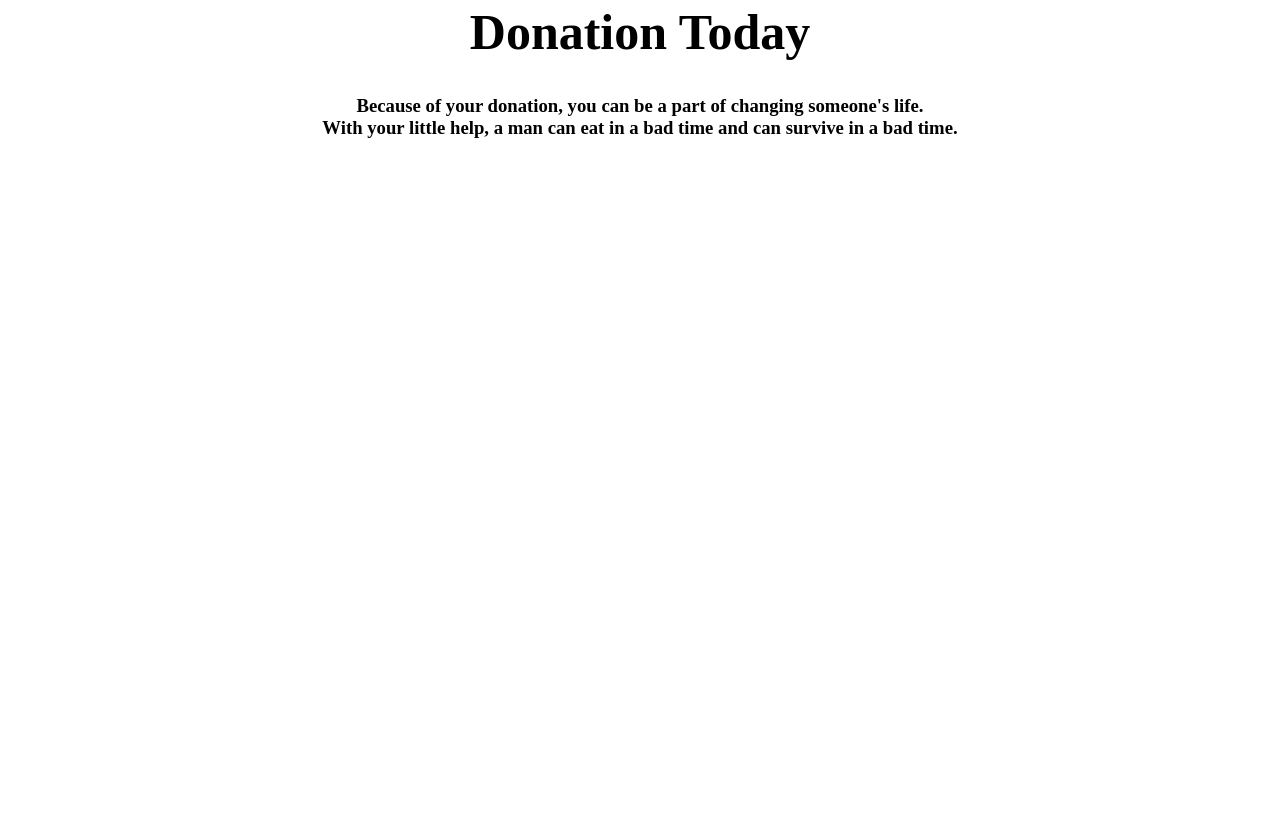
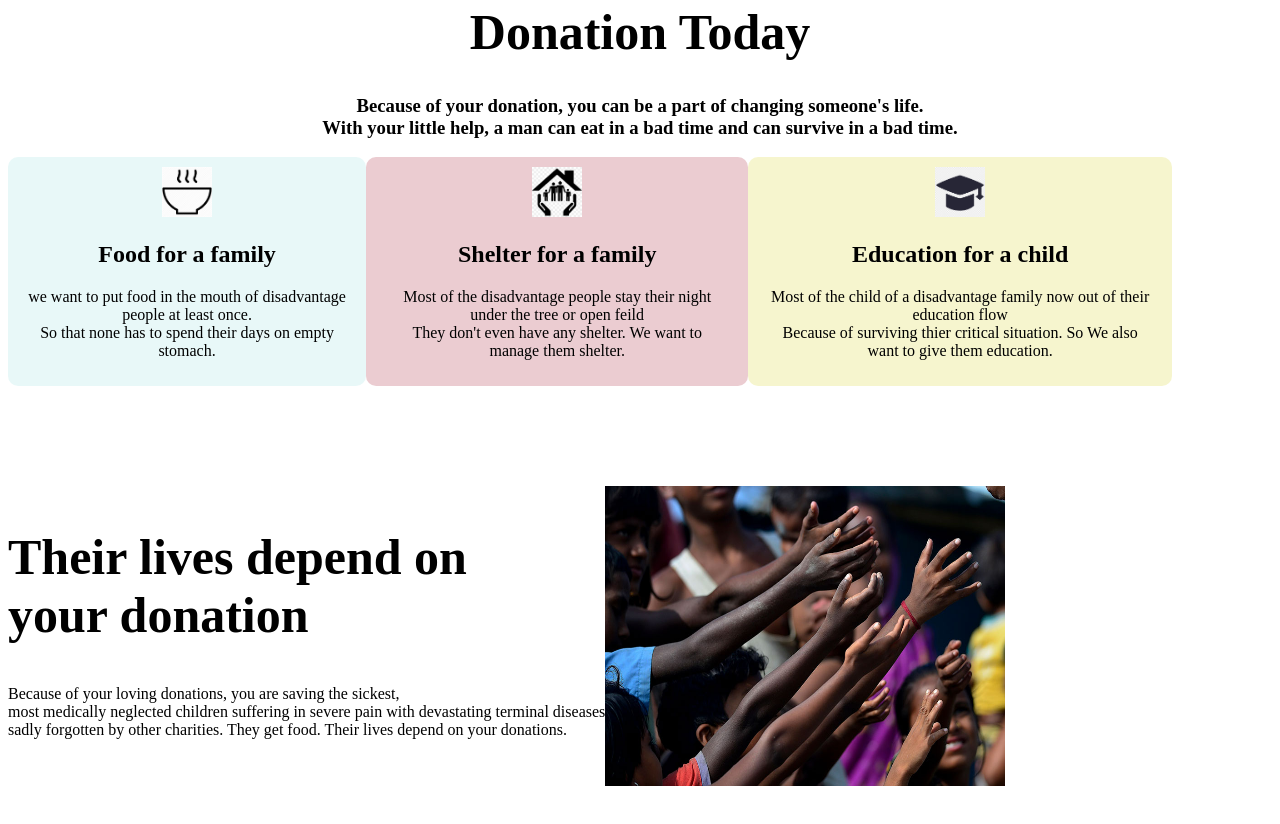
Before and after one commit to chayon8080/Donate-for-humanity, a plain HTML site: page index.html in a window 1280 px wide. Shown: the part 400-1224 px from the top of the page. Before the commit the page ends 800 px from the top, so only its background shows below. Drawn offline with Linux system fonts and the light colour scheme; a web font is replaced by a local one.

Commit message:
third commit

```diff
--- a/index.html
+++ b/index.html
@@ -34,14 +34,59 @@
             a bad time and can survive in a bad time.
         </h3>
 
+    </div>
+    <section>
 
-    </div>
+        <div class="flexible ">
+            <div class="resize1 align">
+                <img src="images/food.png" height="50px" width="50px">
 
-    <div>
-        <div>
+                <h2> Food for a family</h2>
+                <p>we want to put food in the mouth of disadvantage people at least once. <br>
+                    So that none has to spend their days on empty stomach.
+                </p>
+            </div>
+
+
+            <div class="resize2 align ">
+                <img src="images/shelter.png" height="50px" width="50px">
+                <h2>Shelter for a family</h2>
+                <p>Most of the disadvantage people stay their night under the tree or open feild <br>
+                    They don't even have any shelter. We want to manage them shelter.
+                </p>
+            </div>
+
+
+
+
+
+
+            <div class="resize3 align ">
+                <img src="images/education.png" height="50px" width="50px">
+                <h2>Education for a child</h2>
+                <p>Most of the child of a disadvantage family now out of their education flow <br>
+                    Because of surviving thier critical situation. So We also want to give them education.
+                </p>
+            </div>
+
+
 
         </div>
-    </div>
+    </section>
+
+    <section class="flexible ">
+        <div>
+            <h1>Their lives depend on <br>
+                your donation</h1>
+            <p>Because of your loving donations, you are saving the sickest, <br>
+                most medically neglected children suffering
+                in severe pain with devastating terminal diseases
+                <br> sadly forgotten by other charities. They get food.
+                Their lives depend on your donations.
+            </p>
+        </div>
+        <div><img src="images/donation13.jpg" height="300px" width="400px"></div>
+    </section>
 </body>
 
 </html>
--- a/style.css
+++ b/style.css
@@ -31,3 +31,28 @@ body {
 h1 {
     font-size: 50px;
 }
+
+.flexible {
+    display: flex;
+    margin-bottom: 100px;
+    padding-right: 100px;
+}
+
+.resize1 {
+    background-color: #d6f2f28d;
+    padding: 10px 20px;
+    border-radius: 10px;
+}
+
+.resize2 {
+    background-color: #dfadb59e;
+    padding: 10px 20px;
+    border-radius: 10px;
+
+}
+
+.resize3 {
+    background-color: #efeda78e;
+    padding: 10px 20px;
+    border-radius: 10px;
+}
```
Also changed, not shown: images/donation13.jpg (added), images/education.png (added), images/food.png (added), images/shelter.png (added).
